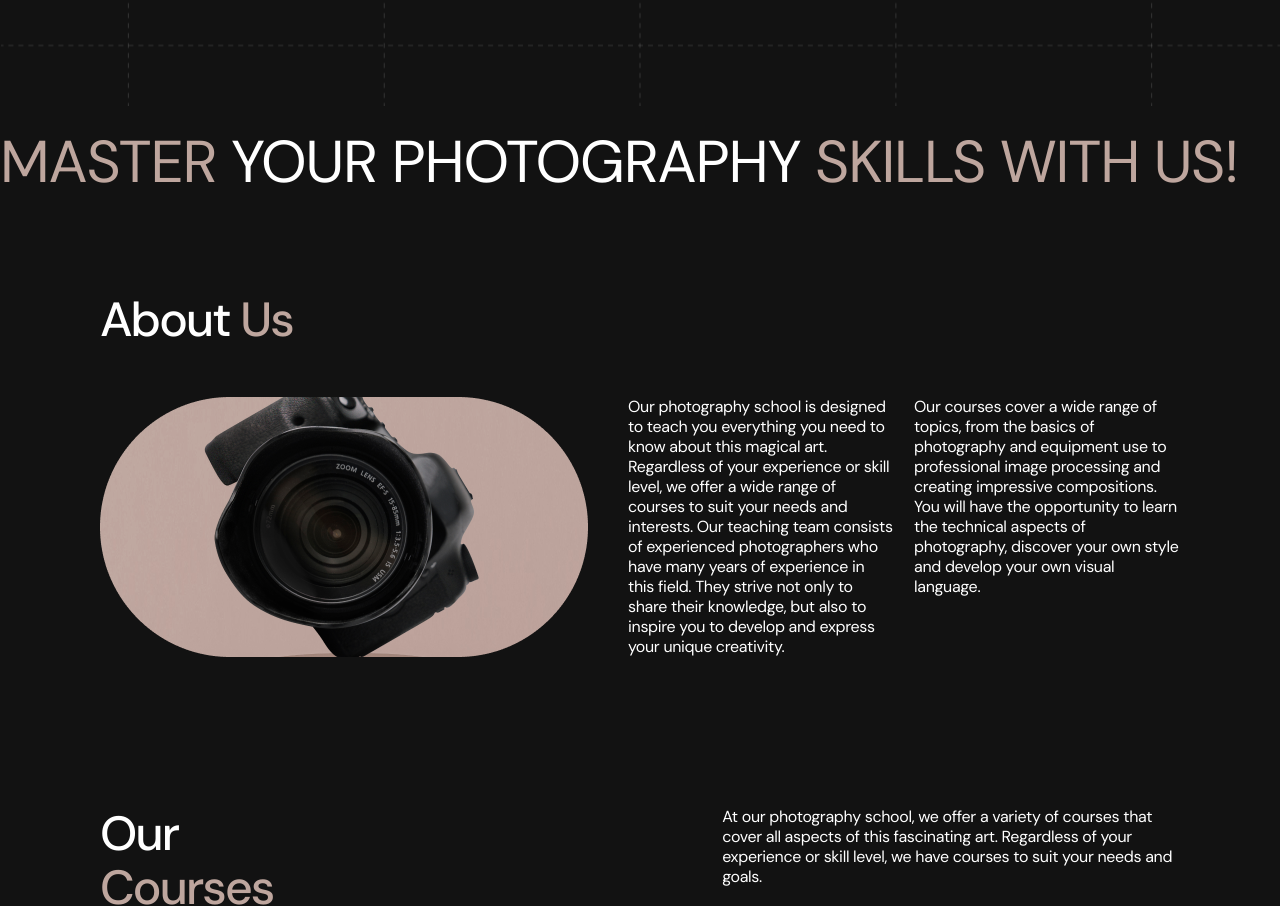
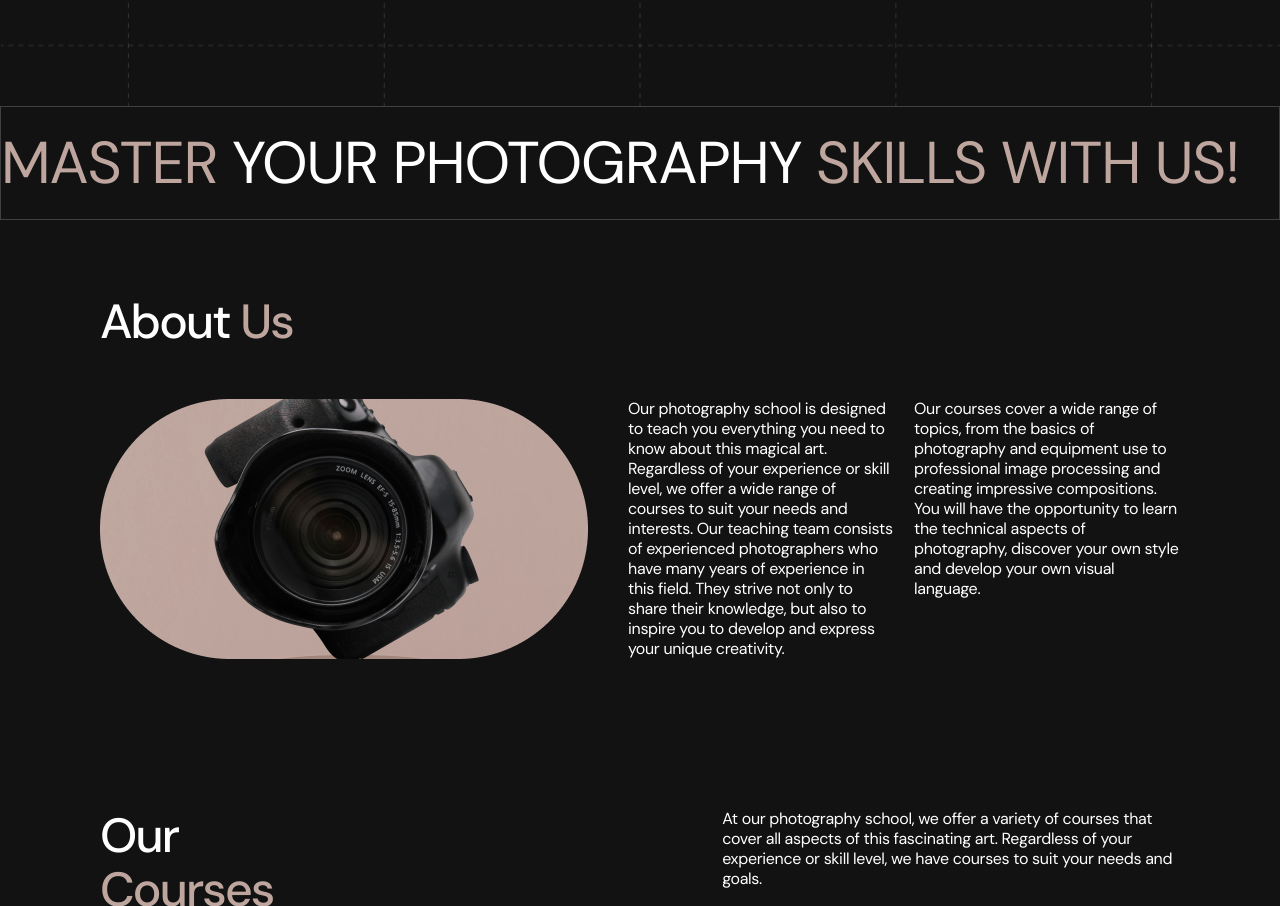
Before and after one commit to alenamaliushchenko/photography, a website built with Vite: page src/index.html in a window 1280 px wide. Shown: the part 804-1710 px from the top of the page. Built offline with nearby package versions, Linux system fonts and the light colour scheme; files whose address does not match are found by name.

Commit message:
advertisement

```diff
--- a/src/css/advertisement.css
+++ b/src/css/advertisement.css
@@ -1,5 +1,6 @@
 .advertisement-section {
     padding: 20px 0px;
+    border: 1px solid rgba(255, 255, 255, 0.20);
 }
 
 .advertisement-linner {
```
